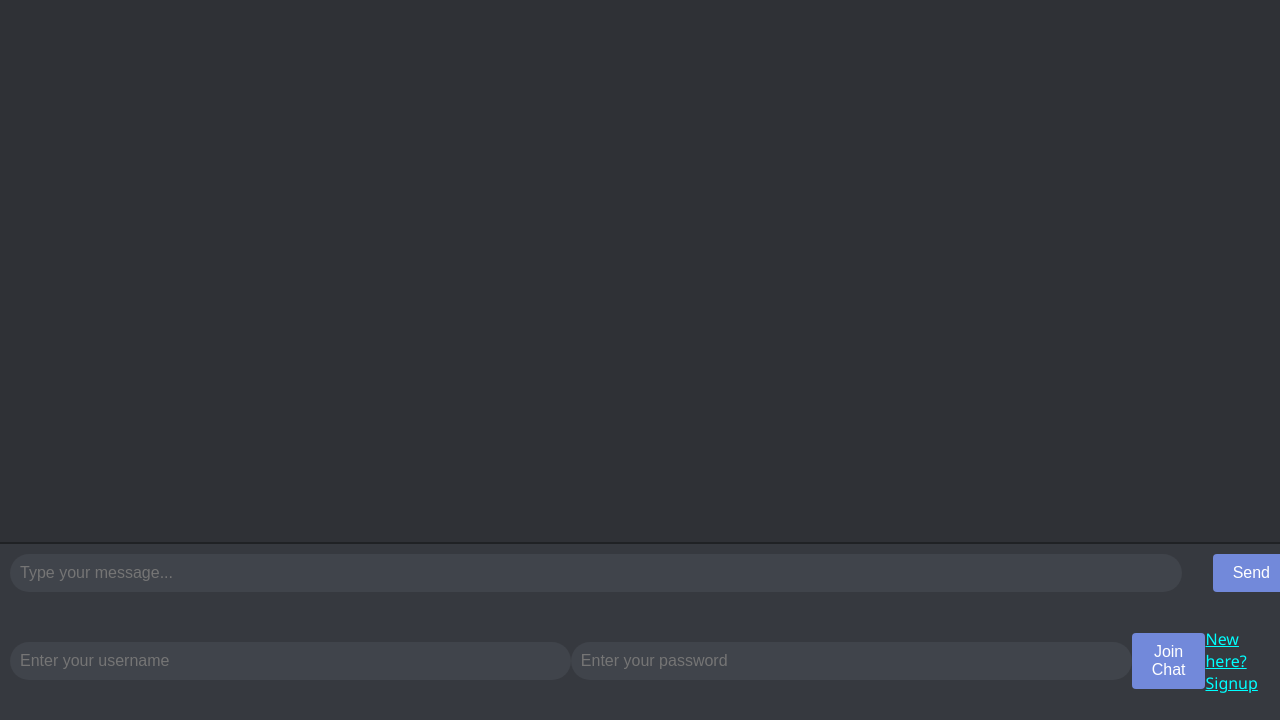
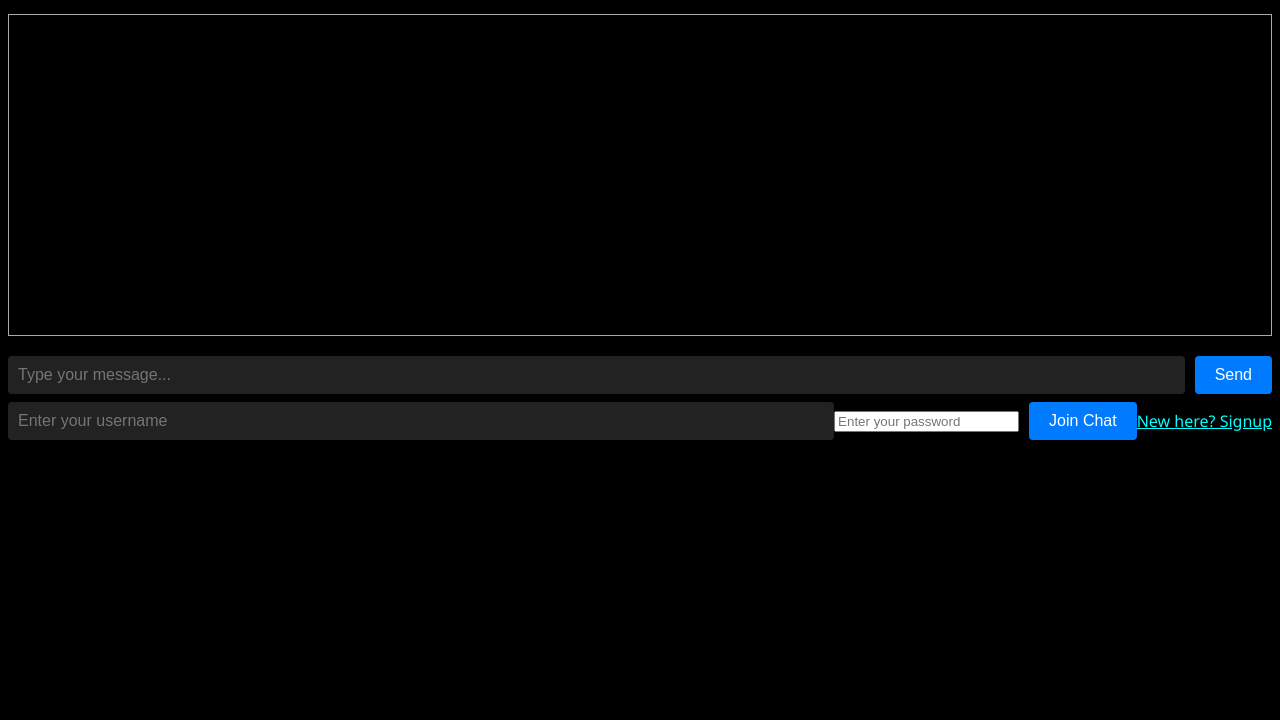
Before and after one commit to aaravvy-git/Trychat, a plain HTML site: page chat.html in a window 1280 px wide. Shown: the part 80-800 px from the top of the page. Drawn offline with Linux system fonts and the light colour scheme; no server answers.

Commit message:
Update chat.css

```diff
--- a/chat.css
+++ b/chat.css
@@ -1,26 +1,19 @@
 body {
-  background-color: #36393F;
-  color: #DCDDDE;
-  font-family: 'Whitney', 'Segoe UI', Arial, sans-serif;
-  margin: 0;
-  padding: 0;
-  height: 100vh;
-  display: flex;
-  flex-direction: column;
+  background-color: #000;
+  color: #fff;
+  font-family: 'Segoe UI', Arial, sans-serif;
 }
 
 h1 {
   text-align: center;
-  margin-bottom: 10px;
-  color: #8E9297;
+  margin-bottom: 30px;
 }
 
-.chat-container, .signup-container {
-  flex: 1;
+.chat-container {
+  height: 300px;
   overflow-y: scroll;
-  border-bottom: 1px solid #202225;
+  border: 1px solid #aaa;
   padding: 10px;
-  background-color: #2F3136;
 }
 
 .message {
@@ -29,7 +22,6 @@ h1 {
 
 .message-username {
   font-weight: bold;
-  color: #7289DA;
 }
 
 .message-content {
@@ -37,51 +29,38 @@ h1 {
 }
 
 .input-container {
-  width: 100%;
   display: flex;
-  justify-content: space-between;
-  padding: 10px;
-  border-top: 1px solid #202225;
-  background-color: #36393F;
+  margin-top: 20px;
 }
 
-input[type="text"], input[type="password"] {
-  width: 90%;
+input[type="text"] {
+  flex: 1;
   padding: 10px;
   border: none;
-  border-radius: 24px;
+  border-radius: 4px;
   font-size: 16px;
-  background-color: #40444B;
-  color: #DCDDDE;
+  background-color: #222;
+  color: #fff;
 }
 
 button {
   padding: 10px 20px;
+  margin-left: 10px;
   border: none;
   border-radius: 4px;
   font-size: 16px;
-  background-color: #7289DA;
+  background-color: #007bff;
   color: #fff;
   cursor: pointer;
 }
 
 button:hover {
-  background-color: #5865F2;
+  background-color: #0056b3;
 }
 
 .username-container {
   display: flex;
   align-items: center;
   justify-content: center;
-  padding: 10px;
+  margin-bottom: 20px;
 }
-
-/* Styles for signup page */
-.signup-container {
-  width: 300px;
-  margin: 50px auto;
-  background-color: #2C2F33;
-  border-radius: 8px;
-  padding: 20px;
-  box-shadow: 0 2px 10px rgba(0,0,0,0.2);
-}
```
